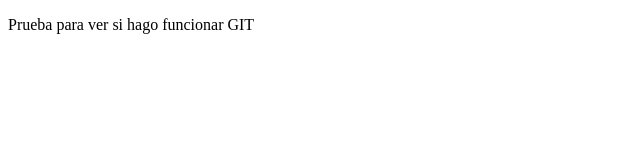
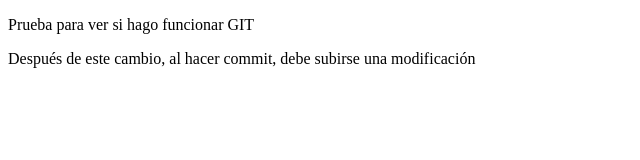
Before and after one commit to jdmemsal/Aprendiendo_GIT_Prueba, a plain HTML site: page index.html in a window 1280 px wide. Shown: the whole page, without its empty margins (0-640 px from the left). Drawn offline with Linux system fonts and the light colour scheme.

Commit message:
Segunda modificación del repositorio prueba

```diff
--- a/index.html
+++ b/index.html
@@ -10,5 +10,7 @@
 
     <p>Prueba para ver si hago funcionar GIT</p>
 
+    <p>Después de este cambio, al hacer commit, debe subirse una modificación</p>
+
 </body>
 </html>
```
